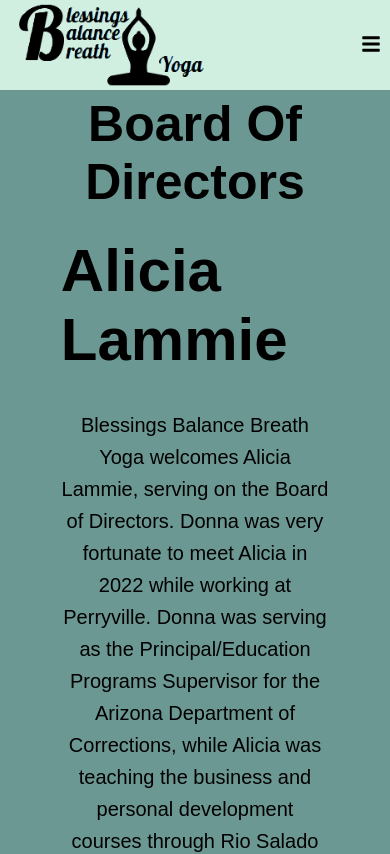
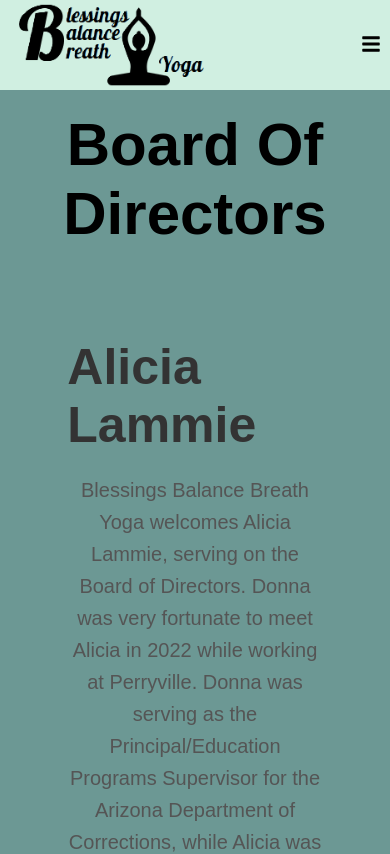
Before and after one commit to bkwilliamsmerncode/blessingsbalancebreathyoga, a React (Create React App) app: page /About2 in a window 390 px wide. Shown: the top 854 px of the page. Built offline with nearby package versions, Linux system fonts and the light colour scheme; a web font is replaced by a local one.

Commit message:
finished board of directors page and fixed some css styling issues on different breakpoints

```diff
--- a/src/Components/About2/About2.css
+++ b/src/Components/About2/About2.css
@@ -1,4 +1,68 @@
-.our-instructor {
+.founder-main {
+  padding: 4rem 7%;
+  height: auto;
+  width: 100%;
+  background-color: var(--mainclr);
+  max-width: 2000px;
+  /* border: solid red 1px; */
+}
+
+.founder-title {
+  /* border: 1px solid black; */
+  width: 100%;
+  margin-top: 75px;
+  margin-bottom: 50px;
+  text-align: center;
+  color: black;
+  font-size: 60px;
+  font-weight: 600;
+}
+
+.founder-full {
+  /* border: solid 1px blue; */
+  display: flex;
+  width: 100%;
+  height: auto;
+}
+
+.founder-left {
+  display: flex;
+  justify-content: center;
+  align-items: center;
+  /* border: solid purple 1px; */
+  padding: 40px;
+width: 100%;
+}
+
+.founder-right {
+  display: flex;
+  justify-content: center;
+  align-items: center;
+  width: 100%;
+  /* border: solid green 1px; */
+}
+
+.founder-left-inner  {
+  color: black;
+}
+
+.founder-left-inner h2 {
+  font-size: 50px;
+}
+
+.founder-right img {
+  width: 100%;
+  height: auto; /* Maintain aspect ratio */
+  object-fit: cover; /* Ensure images look good */
+}
+
+@media  (max-width: 1200px) {
+  .founder-full {
+    flex-direction: column;
+  }
+}
+
+/* .our-instructor {
     padding: 4rem 7%;
     background-color: var(--mainclr);
     max-width: 1800px;
@@ -43,3 +107,4 @@
     border-radius: 15px;
     font-size: 1.5rem;
   }
+   */
--- a/src/Components/About2/About2Content.jsx
+++ b/src/Components/About2/About2Content.jsx
@@ -1,26 +1,20 @@
 import React from "react";
 import "./About2.css";
 import Alicia from "../../assets/Alicia.jpg";
-import Lucia from "../../assets/Lucia.jpg"
-import Tony from "../../assets/Tony.jpg"
-import Zoraida from "../../assets/Zoraida.jpg"
-
-
+import Lucia from "../../assets/Lucia.jpg";
+import Tony from "../../assets/Tony.jpg";
+import Zoraida from "../../assets/Zoraida.jpg";
 
 const AboutContent = () => {
-
-
   return (
     <>
       <div className="xlscreens">
-        <div class="our-instructor">
-          <h1 style={{ marginTop: "60px", fontSize: "50px" }}>
-            Board Of Directors
-          </h1>
-          <div class="main-instructor">
-            <div class="inner-instructor">
-              <div class="inner-content-instructor">
-                <h2>Alicia Lammie</h2>
+        <div className="founder-main">
+          <div className="founder-title">Board Of Directors</div>
+          <div className="founder-full">
+            <div className="founder-left">
+              <div className="founder-left-inner">
+              <h2>Alicia Lammie</h2>
                 <br />
 
                 <p style={{ textAlign: "center", fontSize: "20px" }}>
@@ -41,25 +35,19 @@
 
 We look forward to you sharing all your incredible talents, skills, education, and experiences with the people we serve. Thank you so much, Alicia, for serving as Director on the Board of Blessings Balance Breath Yoga. We appreciate you!
                 </p>
-
               </div>
             </div>
-
-            <div class="inner-instructor">
+            <div className="founder-right">
               <img src={Alicia} alt="" loading="lazy"/>
             </div>
           </div>
-        </div>
-
-        <div class="our-instructor">
-          <div class="main-instructor">
-            <div class="inner-instructor">
-              <img src={Lucia} alt="" />
+          <div className="founder-full">
+          <div className="founder-right">
+              <img src={Lucia} alt="" loading="lazy"/>
             </div>
-
-            <div class="inner-instructor">
-              <div class="inner-content-instructor">
-                <h2>
+            <div className="founder-left">
+              <div className="founder-left-inner">
+              <h2>
                 Lucia Luckett-Kelly
                 </h2>
                 <p style={{ textAlign: "center", fontSize: "20px" }}>
@@ -82,13 +70,13 @@
 
 We look forward to you sharing your incredible talents, skills, education, and experiences with the people we serve. Thank you so much, Lucia, for serving as Director on the Board of Blessings Balance Breath Yoga. We appreciate you!
                 </p>
-
               </div>
             </div>
-            <div class="inner-instructor">
-              <div class="inner-content-instructor">
-                <p style={{ fontSize: "xx-large" }}></p> <br />{" "}
-                <h2>Tony Pham</h2>
+          </div>
+          <div className="founder-full">
+            <div className="founder-left">
+              <div className="founder-left-inner">
+              <h2>Tony Pham</h2>
                 <p style={{ textAlign: "center", fontSize: "20px" }}>
                 Blessings Balance Breath Yoga welcomes Tony Pham, serving on the Board of Directors.
 
@@ -105,20 +93,19 @@
 
 We look forward to you sharing your incredible talents, skills, education, and experiences with the people we serve. Thank you so much, Tony, for serving as Director on the Board of Blessings Balance Breath Yoga. We appreciate you!
                 </p>
-
               </div>
             </div>
-
-            <div class="inner-instructor">
+            <div className="founder-right">
               <img src={Tony} alt="" loading="lazy"/>
             </div>
-            <div class="inner-instructor">
+          </div>
+          <div className="founder-full">
+          <div className="founder-right">
               <img src={Zoraida} alt="" loading="lazy"/>
             </div>
-
-            <div class="inner-instructor">
-              <div class="inner-content-instructor">
-                <h2>
+            <div className="founder-left">
+              <div className="founder-left-inner">
+              <h2>
                 Zoraida Salas Allison
                 </h2>
                 <p style={{ textAlign: "center", fontSize: "20px" }}>
@@ -134,11 +121,63 @@
 
 We look forward to you sharing your incredible talents, skills, education, and experiences with the people we serve. Thank you so much, Zoraida, for serving as Director on the Board of Blessings Balance Breath Yoga. We appreciate you!
                 </p>
+              </div>
+            </div>
+          </div>
+        </div>
+        {/* <div class="our-instructor">
+          <h1 style={{ marginTop: "60px", fontSize: "50px" }}>
+            Board Of Directors
+          </h1>
+          <div class="main-instructor">
+            <div class="inner-instructor">
+              <div class="inner-content-instructor">
+
+
+              </div>
+            </div>
+
+            <div class="inner-instructor">
+              <img src={Alicia} alt="" loading="lazy"/>
+            </div>
+          </div>
+        </div>
+
+        <div class="our-instructor">
+          <div class="main-instructor">
+            <div class="inner-instructor">
+              <img src={Lucia} alt="" />
+            </div>
+
+            <div class="inner-instructor">
+              <div class="inner-content-instructor">
+
+
+              </div>
+            </div>
+            <div class="inner-instructor">
+              <div class="inner-content-instructor">
+                <p style={{ fontSize: "xx-large" }}></p> <br />{" "}
+
+
+              </div>
+            </div>
+
+            <div class="inner-instructor">
+              <img src={Tony} alt="" loading="lazy"/>
+            </div>
+            <div class="inner-instructor">
+              <img src={Zoraida} alt="" loading="lazy"/>
+            </div>
+
+            <div class="inner-instructor">
+              <div class="inner-content-instructor">
+
 
               </div>
             </div>
           </div>
-        </div>
+        </div> */}
       </div>
     </>
   );
--- a/src/Components/Home/Home.css
+++ b/src/Components/Home/Home.css
@@ -46,6 +46,7 @@
   border-radius: 13px;
   border: none;
   font-weight: bold;
+  color: black;
 }
 
 .regbtn:hover {
--- a/src/Components/YogaWaiverForm/YogaWaiverFormContent.css
+++ b/src/Components/YogaWaiverForm/YogaWaiverFormContent.css
@@ -28,16 +28,14 @@
   }
 
   /* Inputs */
-  label {
+  .label1 {
     font-size: 14px;
     color: #333;
     display: block;
     margin-bottom: 5px;
   }
 
-  input[type="text"],
-  input[type="email"],
-  input[type="tel"] {
+  .waiver-input {
     width: 100%;
     padding: 10px;
     margin-bottom: 15px;
--- a/src/Components/YogaWaiverForm/YogaWaiverFormContent.jsx
+++ b/src/Components/YogaWaiverForm/YogaWaiverFormContent.jsx
@@ -74,11 +74,12 @@
       </div>
 
       {/* Input Fields */}
-      <label htmlFor="name">Name</label>
-      <input type="text" id="name" name="name" placeholder="Full Name" required />
+      <label className="label1" htmlFor="name">Name</label>
+      <input className="waiver-input" type="text" id="name" name="name" placeholder="Full Name" required />
 
-      <label htmlFor="address">Street Address</label>
+      <label className="label1" htmlFor="address">Street Address</label>
       <input
+      className="waiver-input"
         type="text"
         id="address"
         name="address"
@@ -86,8 +87,9 @@
         required
       />
 
-      <label htmlFor="cityStateZip">City, State & Zip Code</label>
+      <label className="label1" htmlFor="cityStateZip">City, State & Zip Code</label>
       <input
+      className="waiver-input"
         type="text"
         id="cityStateZip"
         name="cityStateZip"
@@ -95,8 +97,9 @@
         required
       />
 
-      <label htmlFor="phone">Phone Number</label>
+      <label className="label1" htmlFor="phone">Phone Number</label>
       <input
+      className="waiver-input"
         type="tel"
         id="phone"
         name="phone"
@@ -104,8 +107,9 @@
         required
       />
 
-      <label htmlFor="email">Email</label>
+      <label className="label1" htmlFor="email">Email</label>
       <input
+      className="waiver-input"
         type="email"
         id="email"
         name="email"
@@ -116,7 +120,7 @@
       {/* Agreement Checkbox */}
       <div className="checkbox-group">
         <input type="checkbox" id="agree" name="agree" required />
-        <label htmlFor="agree">
+        <label className="label1" htmlFor="agree">
           I acknowledge that I have carefully read this agreement and fully
           understand its contents. I voluntarily and knowingly agree to the
           terms and conditions stated herein.
```
